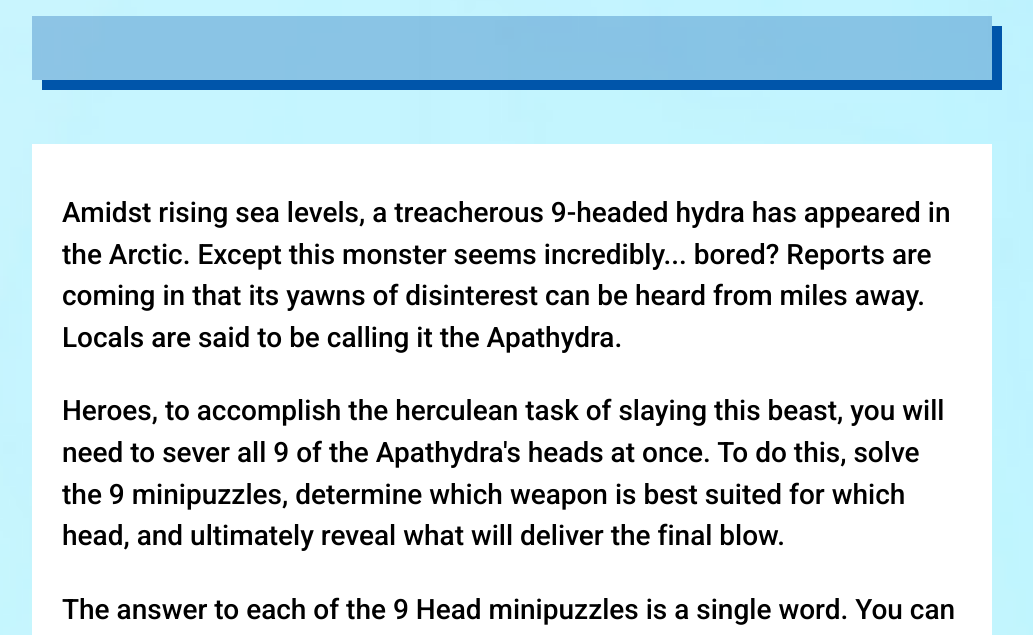
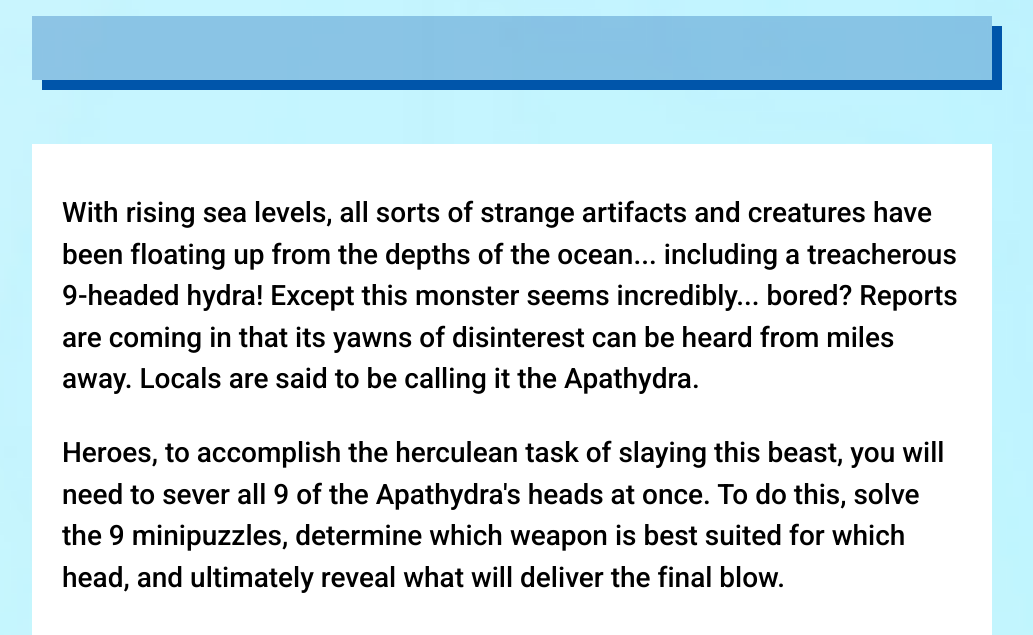
Before and after one commit to MatthewStein/caperr, a Django app: template puzzles/templates/puzzle_bodies/apathydra.html in a window 1280 px wide. Shown: the part 207-842 px from the top of the page, without its empty margins (128-1161 px from the left). Run offline with Django 3.2, Linux system fonts and the light colour scheme; the template is opened without the code that fills it, so the values that code supplies are empty; data comes from the database, SQL or seed files in the repository; some libraries are stand-ins or nearby versions.

Commit message:
Apathydra small copy changes

```diff
--- a/puzzles/templates/puzzle_bodies/apathydra.html
+++ b/puzzles/templates/puzzle_bodies/apathydra.html
@@ -62,7 +62,7 @@ td {
 
 </style>
 
-<p>Amidst rising sea levels, a treacherous 9-headed hydra has appeared in the Arctic. Except this monster seems incredibly... bored? Reports are coming in that its yawns of disinterest can be heard from miles away. Locals are said to be calling it the Apathydra.</p>
+<p>With rising sea levels, all sorts of strange artifacts and creatures have been floating up from the depths of the ocean... including a treacherous 9-headed hydra! Except this monster seems incredibly... bored? Reports are coming in that its yawns of disinterest can be heard from miles away. Locals are said to be calling it the Apathydra.</p>
 <p>Heroes, to accomplish the herculean task of slaying this beast, you will need to sever all 9 of the Apathydra's heads at once. To do this, solve the 9 minipuzzles, determine which weapon is best suited for which head, and ultimately reveal what will deliver the final blow.</p>
 <p>The answer to each of the 9 Head minipuzzles is a single word. You can use the answer checker to confirm these intermediate answers prior to submitting the final answer.</p>
 <p>This <a href="http://puzzledpint.com/files/2415/7835/9513/CodeSheet-201912.pdf" target="_blank">code sheet</a> may come in handy for some of the minipuzzles.</p>
@@ -80,7 +80,7 @@ td {
 <li>metropolitan government organizations</li>
 <li>a nest of Eastern screech owls</li>
 <li>along the main diagonal</li>
-<li>books by Sasha Smith, Igor Romanov, E.M. Bernhard, et al.</li>
+<li>an essay by Igor Romanov, E.M. Bernhard, et al.</li>
 </ul>
 
 <h3>Head 3</h3>
```
